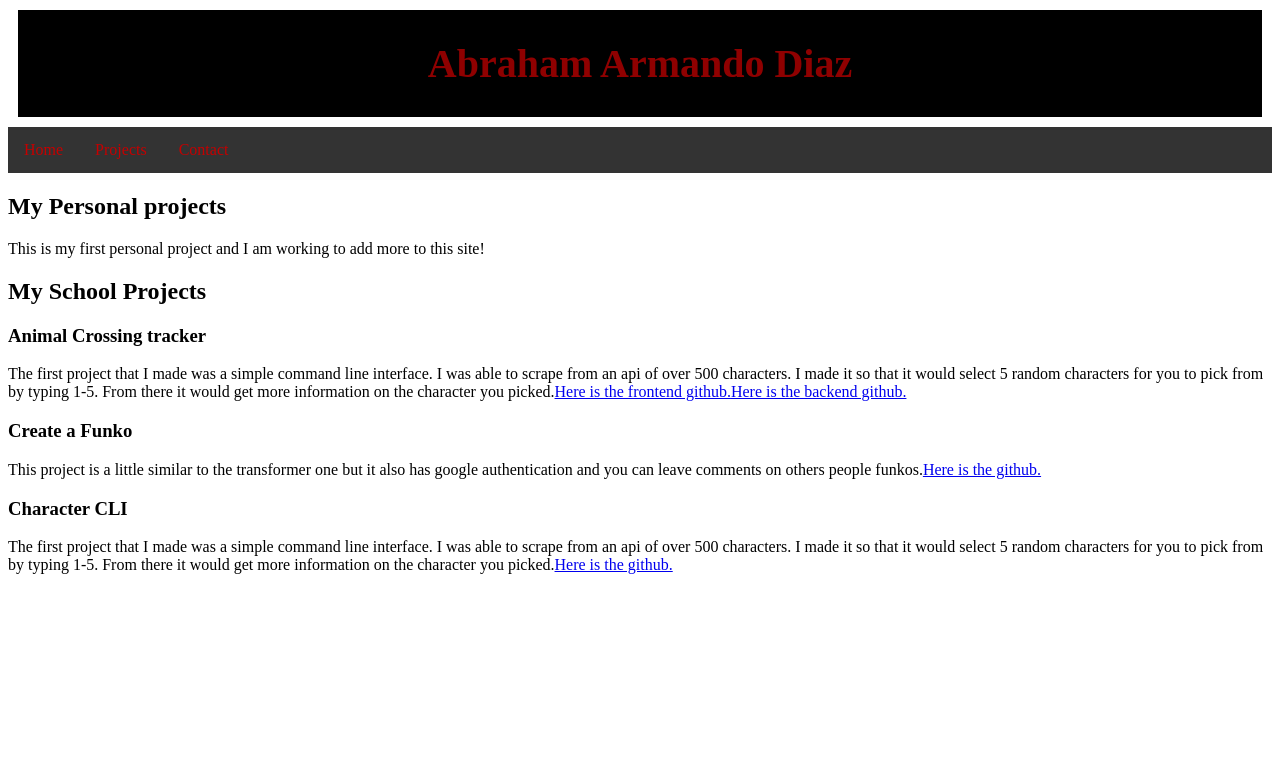
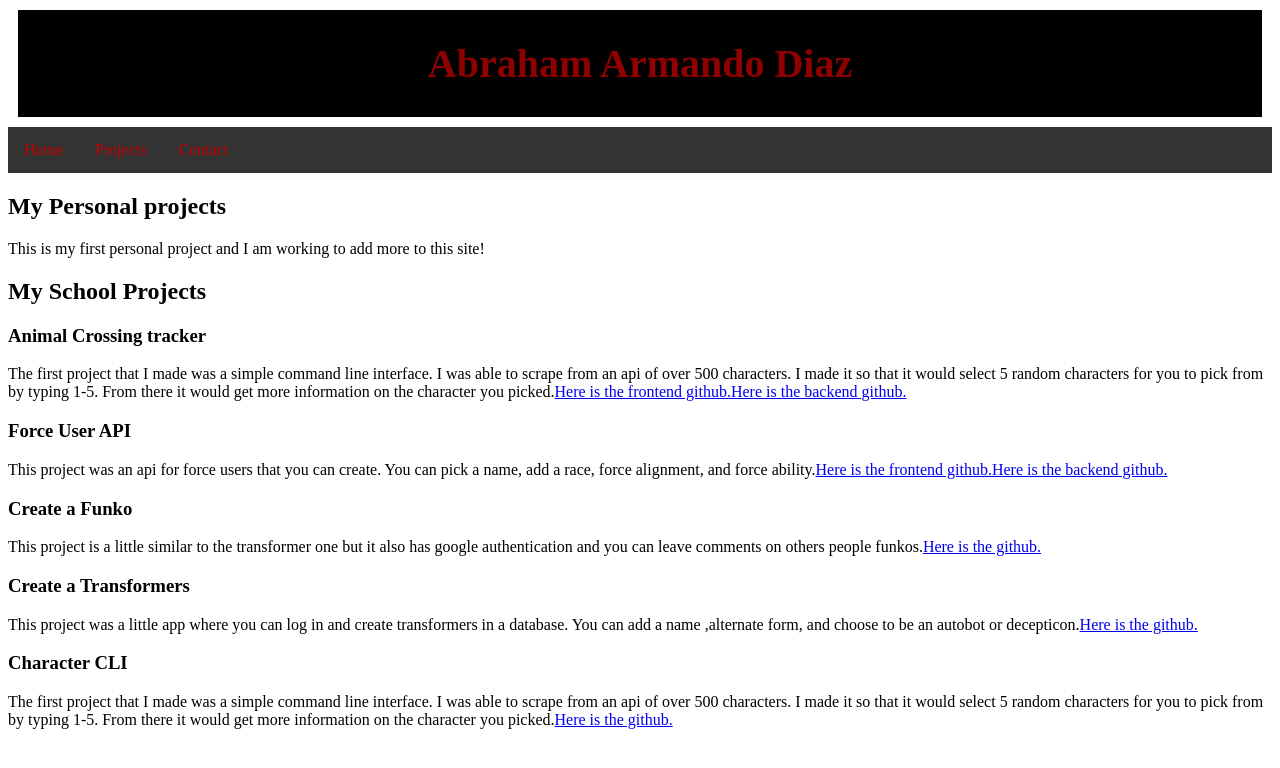
Before and after one commit to abdiaz2018/my-portfolio, a React (Create React App) app: page /projects in a window 1280 px wide. Shown: the top 768 px of the page. Built offline with nearby package versions, Linux system fonts and the light colour scheme; the HTML template or start-up script is replaced by a standard one.

Commit message:
adding project

```diff
--- a/src/projects.js
+++ b/src/projects.js
@@ -18,7 +18,14 @@ class Projects extends Component {
                     </p>
                 </div>
 
-
+                <div class="project">
+                    <h3>Force User API</h3>
+                    <p>
+                        This project was an api for force users that you can create. You can pick a name, add a race, force alignment, and force ability.
+                        <a href="https://github.com/abdiaz2018/the-force-js-frontend" target="_blank" rel="noreferrer noopener">Here is the frontend github.</a>
+                        <a href="https://github.com/abdiaz2018/the-force-js-backend" target="_blank" rel="noreferrer noopener">Here is the backend github.</a>
+                    </p>
+                </div>
 
                 <div class="project">
                     <h3>Create a Funko</h3>
@@ -28,7 +35,13 @@ class Projects extends Component {
                     </p>
                 </div>
 
-
+                <div class="project">
+                    <h3>Create a Transformers</h3>
+                    <p>
+                        This project was a little app where you can log in and create transformers in a database. You can add a name ,alternate form, and choose to be an autobot or decepticon.
+                        <a href="https://github.com/abdiaz2018/create-a-transformer" target="_blank" rel="noreferrer noopener">Here is the github.</a>
+                    </p>
+                </div>
 
                 <div class="project">
                     <h3>Character CLI</h3>
```
